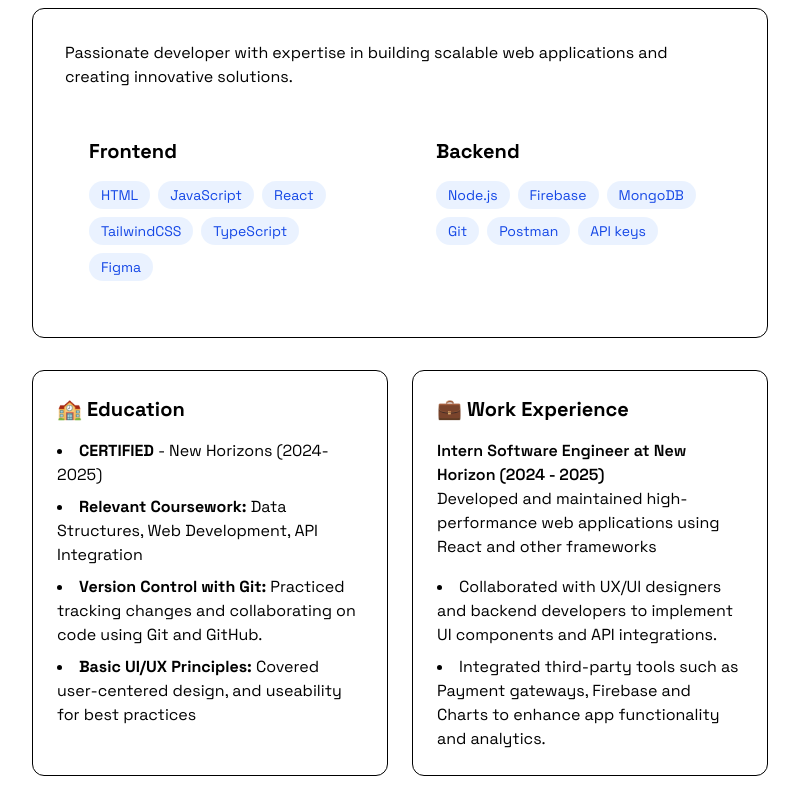
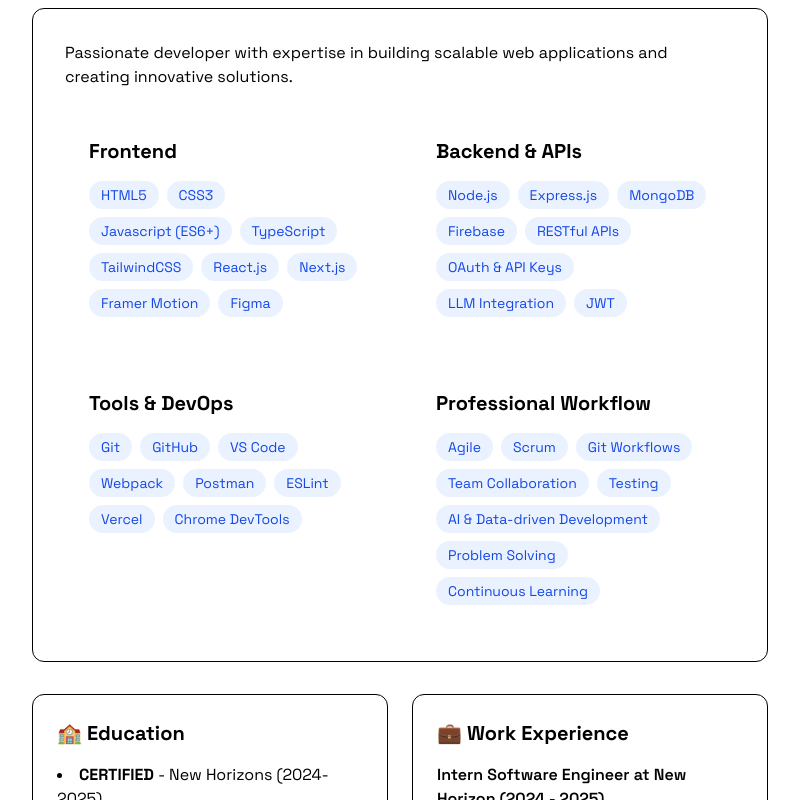
Before and after one commit to Nche-jnr/Nche-Portfolio, a React (Vite) app: page / in a window 1280 px wide. Shown: the part 940-1740 px from the top of the page, without its empty margins (240-1039 px from the left). Built offline with nearby package versions, Linux system fonts and the light colour scheme.

Commit message:
adjusted

```diff
--- a/src/components/LoadingScreen.jsx
+++ b/src/components/LoadingScreen.jsx
@@ -2,7 +2,7 @@
 
 export const LoadingScreen = ({ onComplete }) => {
     const [text, setText] = useState("")
-    const fullText = "NCHE, JOSHUA SUNDAY"
+    const fullText = "NCHE JOSHUA "
 
     useEffect(() => {
         let index = 0;
--- a/src/components/sections/About.jsx
+++ b/src/components/sections/About.jsx
@@ -1,11 +1,13 @@
 import { RevealOnScroll } from "../RevealOnScroll";
 
 export const About = () => {
-  const frontendSkills = [
-    "HTML", "JavaScript", "React", "TailwindCSS", "TypeScript", "Figma",
-  ];
+  const frontendSkills = ["HTML5", "CSS3", "Javascript (ES6+)", "TypeScript","TailwindCSS", "React.js", "Next.js", "Framer Motion", "Figma",];
 
-  const backendSkills = ["Node.js", "Firebase", "MongoDB", "Git", "Postman", "API keys"];
+  const backendSkills = ["Node.js", "Express.js", "MongoDB", "Firebase", "RESTful APIs", "OAuth & API Keys", "LLM Integration", "JWT"];
+
+  const toolSkills = ["Git", "GitHub", "VS Code", "Webpack", "Postman", "ESLint", "Vercel", "Chrome DevTools"];
+
+  const otherSkills = ["Agile", "Scrum", "Git Workflows", "Team Collaboration", "Testing", "AI & Data-driven Development", "Problem Solving", "Continuous Learning"];
 
   return (
     <section
@@ -43,9 +45,25 @@
               </div>
 
               <div className="rounded-xl p-6 hover:-translate-y-1 transition-all">
-                <h3 className="text-xl font-bold mb-4">Backend</h3>
+                <h3 className="text-xl font-bold mb-4">Backend & APIs</h3>
                 <div className="flex flex-wrap gap-2">
                   {backendSkills.map((tech, key) => (
+                    <span
+                      key={key}
+                      className="bg-blue-500/10 text-blue-700 py-1 px-3 rounded-full text-sm hover:bg-blue-500/20
+                          hover:shadow-[0_2px_8px_rgba(59,130,2246,0.2)] transition
+                    "
+                    >
+                      {tech}
+                    </span>
+                  ))}
+                </div>
+              </div>
+
+              <div className="rounded-xl p-6 hover:-translate-y-1 transition-all">
+                <h3 className="text-xl font-bold mb-4">Tools & DevOps</h3>
+                <div className="flex flex-wrap gap-2">
+                  {toolSkills.map((tech, key) => (
                     <span
                       key={key}
                       className="bg-blue-500/10 text-blue-700 py-1 px-3 rounded-full text-sm hover:bg-blue-500/20
@@ -57,6 +75,24 @@
                   ))}
                 </div>
               </div>
+
+              <div className="rounded-xl p-6 hover:-translate-y-1 transition-all">
+                <h3 className="text-xl font-bold mb-4">Professional Workflow</h3>
+                <div className="flex flex-wrap gap-2">
+                  {otherSkills.map((tech, key) => (
+                    <span
+                      key={key}
+                      className="bg-blue-500/10 text-blue-700 py-1 px-3 rounded-full text-sm hover:bg-blue-500/20
+                                    hover:shadow-[0_2px_8px_rgba(59,130,2246,0.2)] transition
+                    "
+                    >
+                      {tech}
+                    </span>
+                  ))}
+                </div>
+              </div>
+
+
             </div>
           </div>
 
--- a/src/components/sections/Home.jsx
+++ b/src/components/sections/Home.jsx
@@ -13,7 +13,7 @@
           </h1>
 
           <p className="tex-gray-400 text-lg mb-8 max-w-lg mx-auto">
-            I’m a frontend developer who loves crafting clean, scalable web
+            I’m a Fullstack (frontend) developer who loves crafting clean, scalable web
             applications. My goal is to build applications that will have great impact in the tech world!
           </p>
           <div className="flex justify-center space-x-4">
--- a/src/components/sections/Projects.jsx
+++ b/src/components/sections/Projects.jsx
@@ -47,7 +47,7 @@
               Developed a weather application using React.js that fetches real-time weather data from an external API. Implemented dynamic UI updates, responsive design, and location-based search functionality.
               </p>
               <div className="flex flex-wrap gap-2 mb-4">
-                {["React", "CSS", "Node.js", "API keys", "Vercel"].map((tech, key) => (
+                {["React", "CSS3", "Node.js", "OpenWeather API", "Vite", "Vercel"].map((tech, key) => (
                   <span
                     key={key}
                     className="bg-blue-500/10 text-blue-700 py-1 px-3 rounded-full text-sm hover:bg-blue-500/20
@@ -74,7 +74,7 @@
               Built a responsive e-commerce bakery website, featuring product listing, interactive shopping cart, a clean and modern UI. Focused on smooth user experience and mobile-first design.
               </p>
               <div className="flex flex-wrap gap-2 mb-4">
-                {["React", "tailwindCSS", "Node.js", "Vercel"].map((tech, key) => (
+                {["React", "tailwindCSS", "Node.js", "Vite", "Vercel"].map((tech, key) => (
                   <span
                     key={key}
                     className="bg-blue-500/10 text-blue-700 py-1 px-3 rounded-full text-sm hover:bg-blue-500/20
@@ -102,7 +102,7 @@
               sleek, responsive interface with dynamic updates, allowing user to monitor their favorite coins and market performance efficiently.
               </p>
               <div className="flex flex-wrap gap-2 mb-4">
-                {["React", "tailwindCSS", "google-charts", "Node.js", "Vercel"].map((tech, key) => (
+                {["React", "tailwindCSS", "google-charts", "Coingecko API", "Node.js", "Vite", "Vercel"].map((tech, key) => (
                   <span
                     key={key}
                     className="bg-blue-500/10 text-blue-700 py-1 px-3 rounded-full text-sm hover:bg-blue-500/20
@@ -129,7 +129,7 @@
               A visually calming and responsive web page, designed to promote yoga classes, programs, or retreats. It features sections for class schedule, instructors, testimonials and all styled to reflect wellness and balance.
               </p>
               <div className="flex flex-wrap gap-2 mb-4">
-                {["React", "tailwindCSS", "Node.js", "Vercel"].map((tech, key) => (
+                {["React", "tailwindCSS", "Node.js", "Vite", "Vercel"].map((tech, key) => (
                   <span
                     key={key}
                     className="bg-blue-500/10 text-blue-700 py-1 px-3 rounded-full text-sm hover:bg-blue-500/20
@@ -157,7 +157,7 @@
                 navigation and responsiveness. Implemented custom styling and animations to enhance user experience and engagements.
               </p>
               <div className="flex flex-wrap gap-2 mb-4">
-                {["HTML", "CSS", "JavaScript", "Vercel"].map((tech, key) => (
+                {["HTML5", "CSS3", "JavaScript (ES6)", "Vercel"].map((tech, key) => (
                   <span
                     key={key}
                     className="bg-blue-500/10 text-blue-700 py-1 px-3 rounded-full text-sm hover:bg-blue-500/20
```
